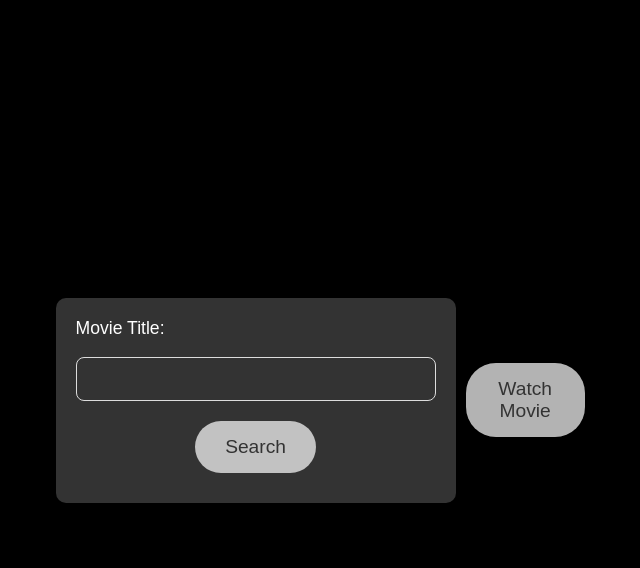
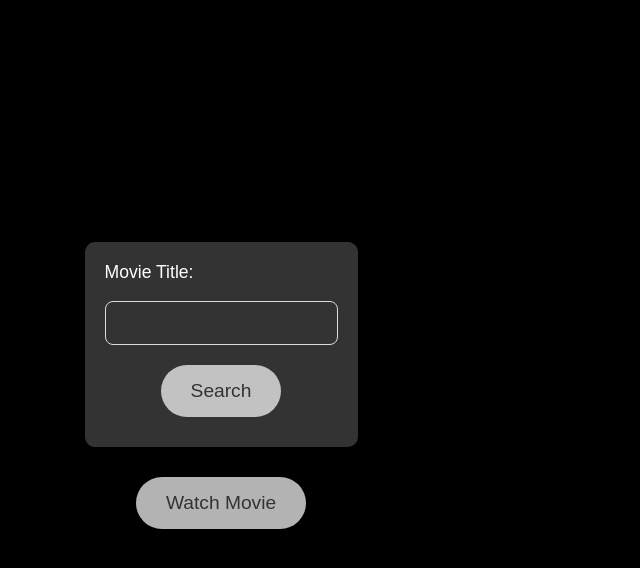
Before and after one commit to Abtin0/free-movie-streaming, a Flask app: template templates/movie.html in a window 1280 px wide. Shown: the top 568 px of the page, without its empty margins (419-1059 px from the left). Run offline with Flask 3, Linux system fonts and the light colour scheme; the template is opened without the code that fills it: most values are stand-ins (such as "Sample title", 1, 10 or a date in 2020).

Commit message:
- Minor Changes

```diff
--- a/static/style.css
+++ b/static/style.css
@@ -155,3 +155,16 @@ label {
     text-align: left;
     width: 100%;
 }
+
+iframe, form ,.movie-button{
+    margin-bottom: 20px;
+    max-width: fit-content;
+    margin-left: auto;
+    margin-right: auto;
+}
+
+iframe {
+    width: 100%;
+    height: 100%;
+    border: none;
+}
--- a/templates/movie.html
+++ b/templates/movie.html
@@ -10,21 +10,20 @@
         }
         iframe {
             width: 100%;
-            height: 500px;
+            height: 100%;
             border: none;
         }
     </style>
 </head>
 <body>
-    <h1>Search for a Movie</h1>
+    <div class="movie-form">
         <form method="POST">
             <label for="user_input">Movie Title:</label>
             <input type="text" id="user_input" name="user_input" required>
             <button type="submit" class="btn">Search</button>
         </form>
-
             {% if video_url %}
-        <div>
+        <div class="movie-button">
             <button class="btn" id="watchMovieButton">Watch Movie</button>
         </div>
         <div id="movieIframeContainer" class="hidden">
@@ -33,6 +32,7 @@
     {% elif error %}
         <p>{{ error }}</p>
     {% endif %}
+    </div>
 
     <script>
         document.addEventListener("DOMContentLoaded", () => {
```
Lines whose indentation alone changed are shown as unchanged.
